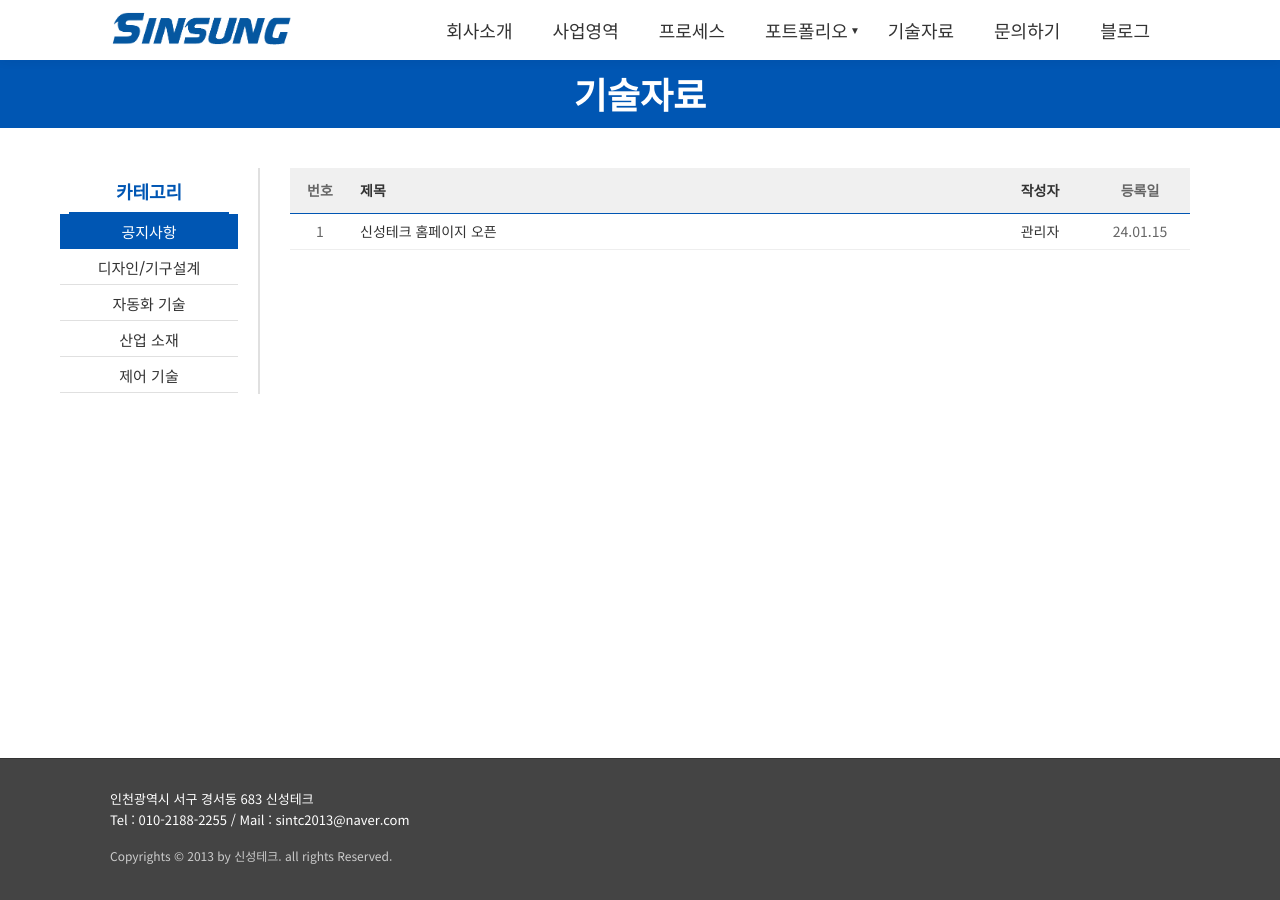
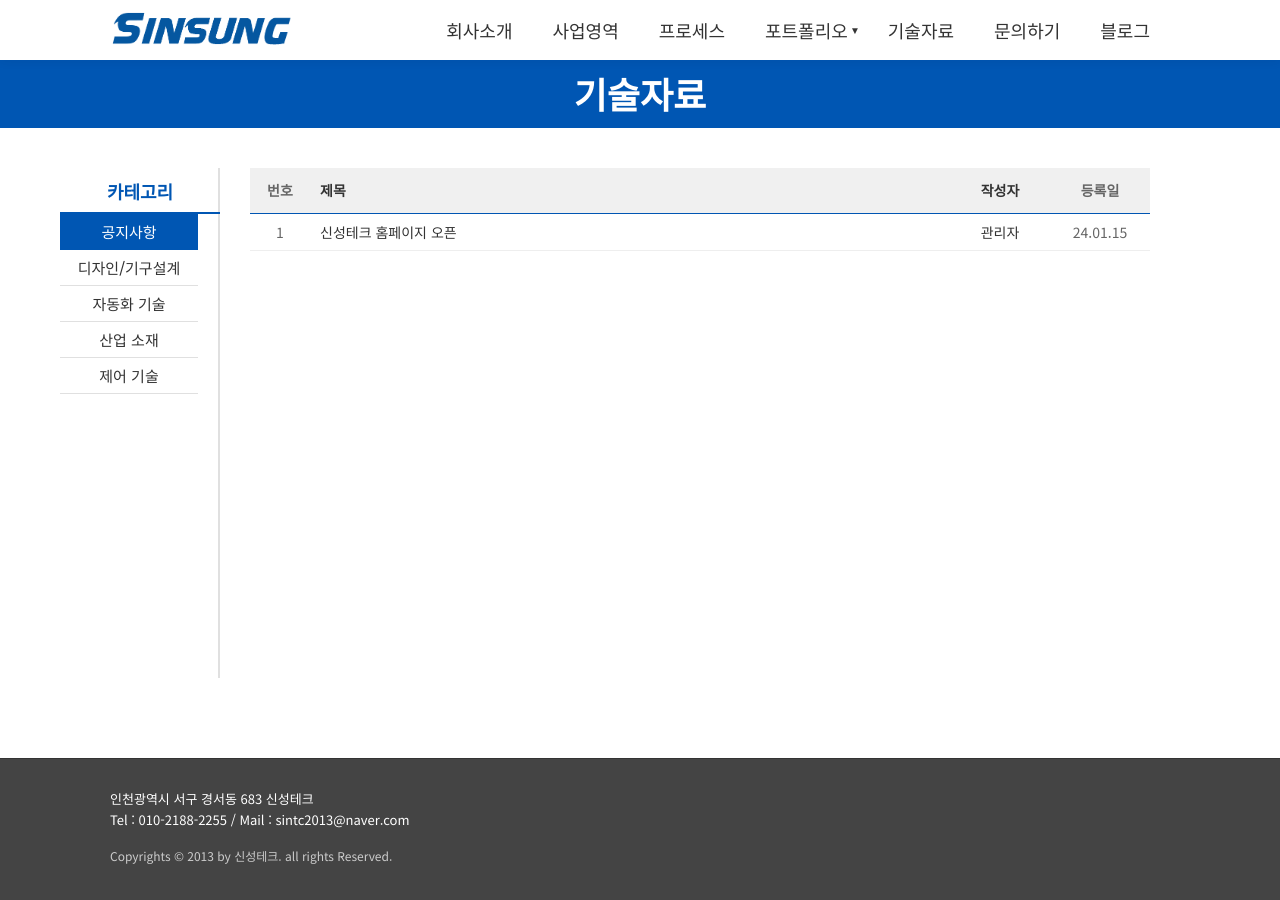
Before and after one commit to desert32-hash/Sintc2013, a Jekyll site: the page built from tech.html, in a window 1280 px wide. Built offline with Jekyll 4.4.1, drawn with Linux system fonts in a browser that asks for light colours.

Commit message:
Add files via upload

```diff
--- a/tech.html
+++ b/tech.html
@@ -58,11 +58,12 @@ permalink: /tech.html
         }
 
         .tech-sidebar {
-            width: 200px;
+            width: 160px;
             flex-shrink: 0;
             border-right: 2px solid #e0e0e0;
             padding-right: 20px;
-            /* 고정 height 제거 (배치 오차 방지) */
+            height: 510px;
+            /* 세로줄 길이 510px 고정 */
         }
 
         .tech-sidebar-title {
@@ -111,10 +112,10 @@ permalink: /tech.html
             text-align: center;
             border-bottom: 1px solid #e0e0e0;
             width: 100%;
-            height: 35px;
-            /* li와 동일하게 35px로 고정 */
-            line-height: 35px;
-            /* 텍스트 수직 중앙 정렬 */
+            height: 36px;
+            /* 36px로 동기화 */
+            line-height: 36px;
+            /* 수직 중앙 정렬 */
             box-sizing: border-box;
         }
 
@@ -170,11 +171,12 @@ permalink: /tech.html
 
         .post-table td {
             padding: 0 10px;
-            height: 35px !important;
+            height: 36px !important;
+            /* 36px로 동기화 */
             border-bottom: 1px solid #eee;
             font-size: 14px;
             vertical-align: middle;
-            line-height: 35px;
+            line-height: 36px;
             box-sizing: border-box;
             overflow: hidden;
         }
```
